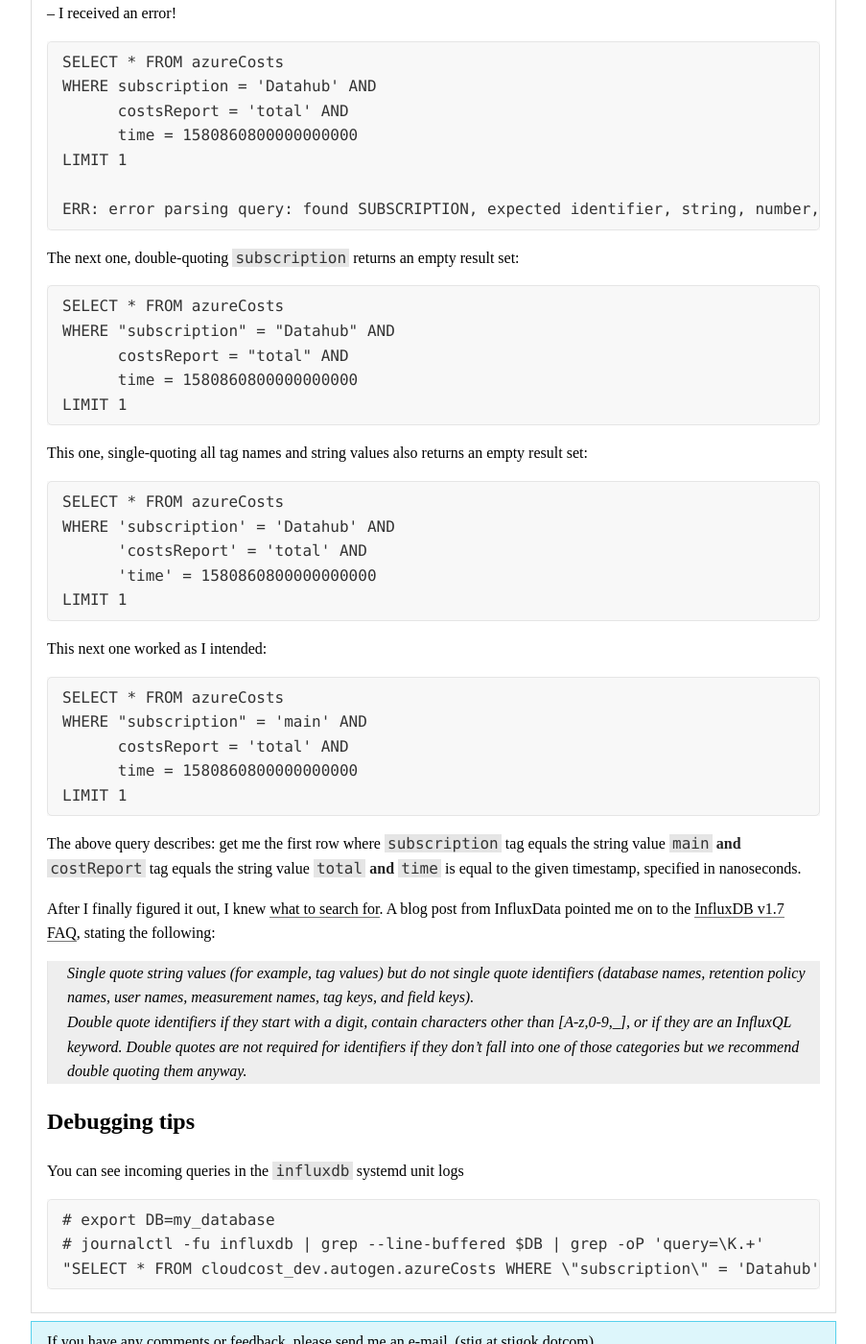
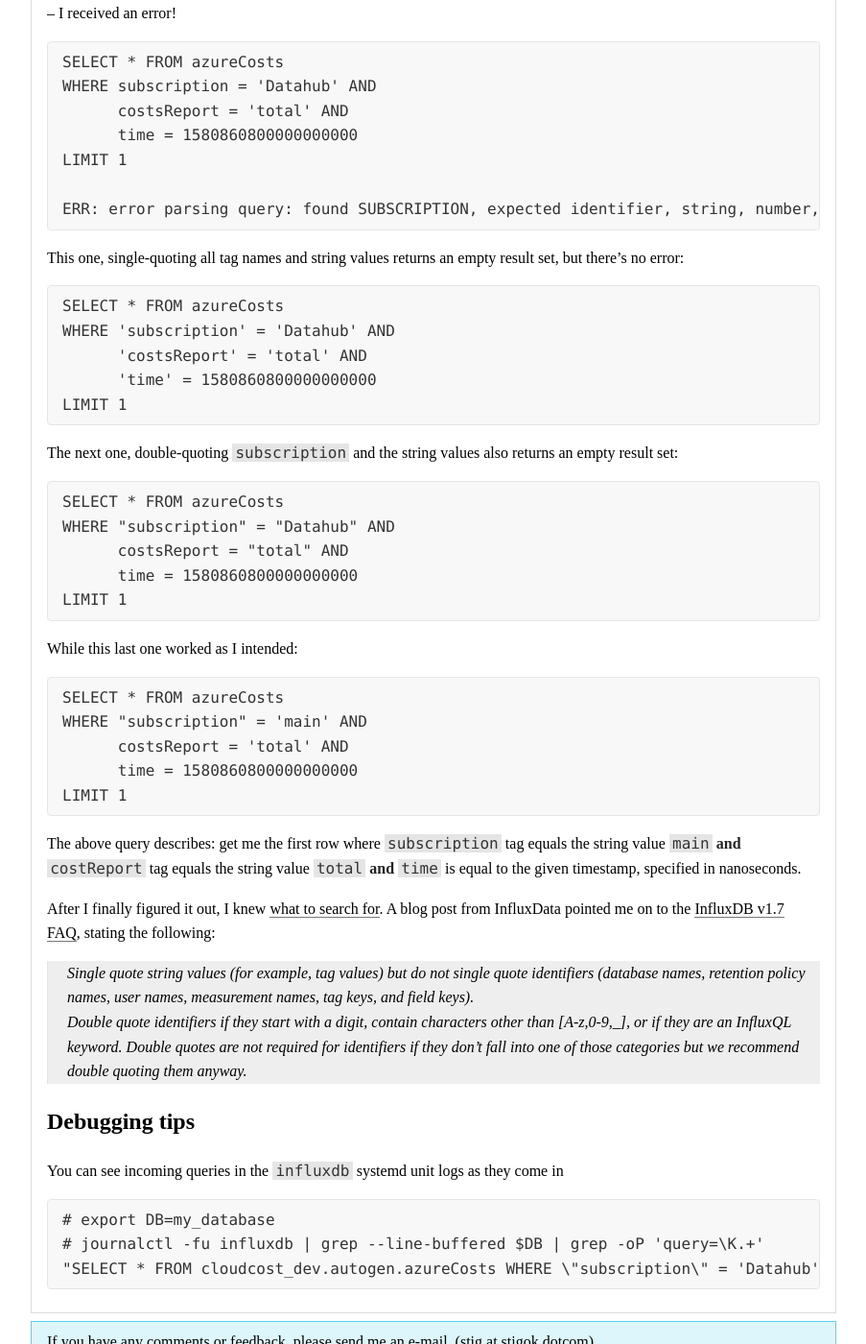
Before and after one commit to stigok/blog.stigok.com, a Jekyll site: the page built from collections/_posts/2020-02-06-influxdb-query-language-single-double-quote-different-results.md, in a window 1280 px wide and 1400 px high, scrolled down 372 px. Shown: the whole window at 96% size, without its empty margins (188-1091 px from the left). Built offline with Jekyll 4.4.1, drawn with Linux system fonts in a browser that asks for light colours.

Commit message:
Reorder problems and general clarification

````diff
--- a/collections/_posts/2020-02-06-influxdb-query-language-single-double-quote-different-results.md
+++ b/collections/_posts/2020-02-06-influxdb-query-language-single-double-quote-different-results.md
@@ -24,7 +24,19 @@ LIMIT 1
 ERR: error parsing query: found SUBSCRIPTION, expected identifier, string, number, bool at line 1, char 32
 ```
 
-The next one, double-quoting `subscription` returns an empty result set:
+This one, single-quoting all tag names and string values returns an empty result
+set, but there's no error:
+
+```
+SELECT * FROM azureCosts
+WHERE 'subscription' = 'Datahub' AND
+      'costsReport' = 'total' AND
+      'time' = 1580860800000000000
+LIMIT 1
+```
+
+The next one, double-quoting `subscription` and the string values also returns an
+empty result set:
 
 ```
 SELECT * FROM azureCosts
@@ -34,17 +46,7 @@ WHERE "subscription" = "Datahub" AND
 LIMIT 1
 ```
 
-This one, single-quoting all tag names and string values also returns an empty result set:
-
-```
-SELECT * FROM azureCosts
-WHERE 'subscription' = 'Datahub' AND
-      'costsReport' = 'total' AND
-      'time' = 1580860800000000000
-LIMIT 1
-```
-
-This next one worked as I intended:
+While this last one worked as I intended:
 
 ```
 SELECT * FROM azureCosts
@@ -67,7 +69,7 @@ pointed me on to the [InfluxDB v1.7 FAQ][faq], stating the following:
 
 ## Debugging tips
 
-You can see incoming queries in the `influxdb` systemd unit logs
+You can see incoming queries in the `influxdb` systemd unit logs as they come in
 
 ```
 # export DB=my_database
````
